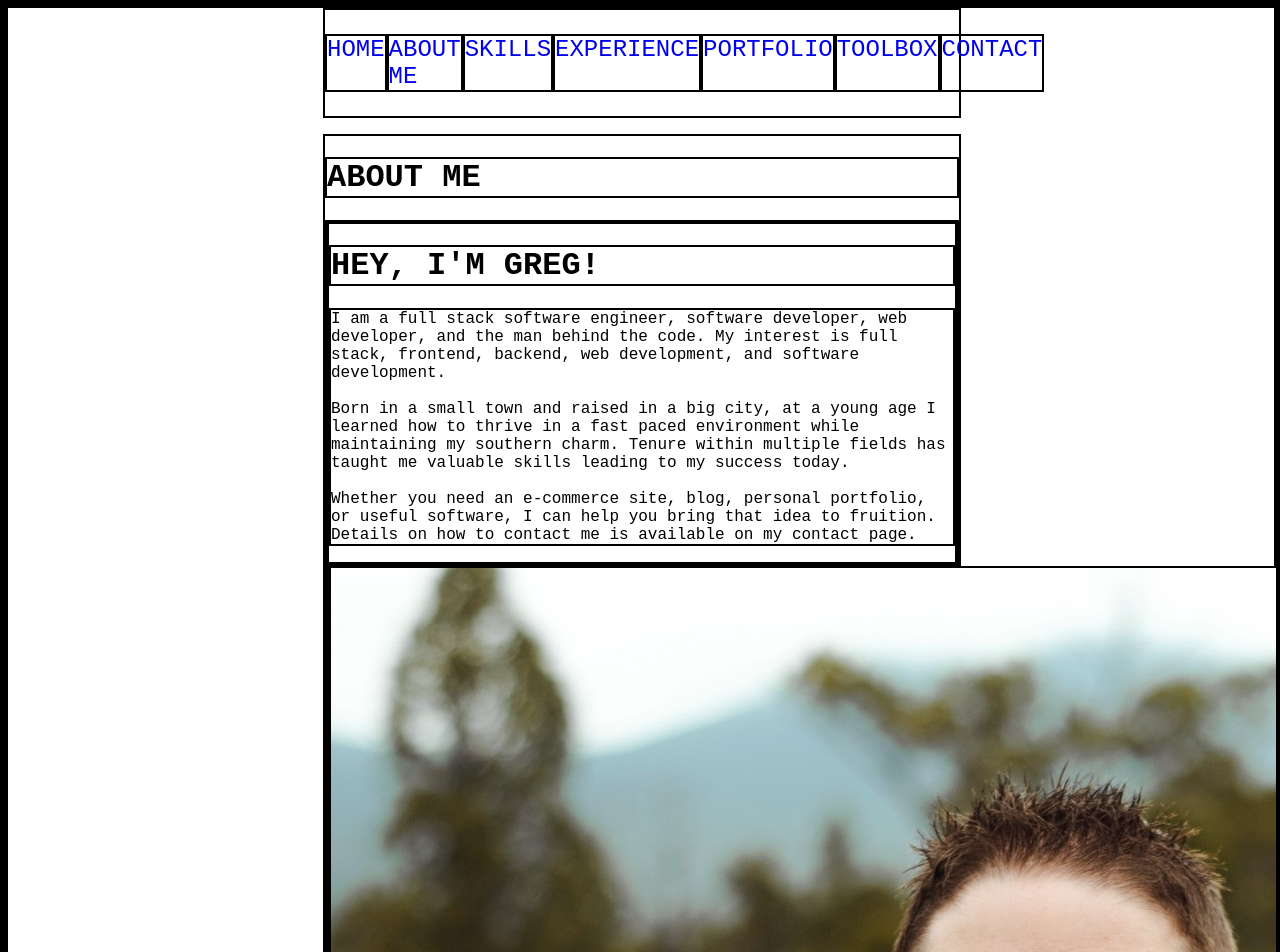
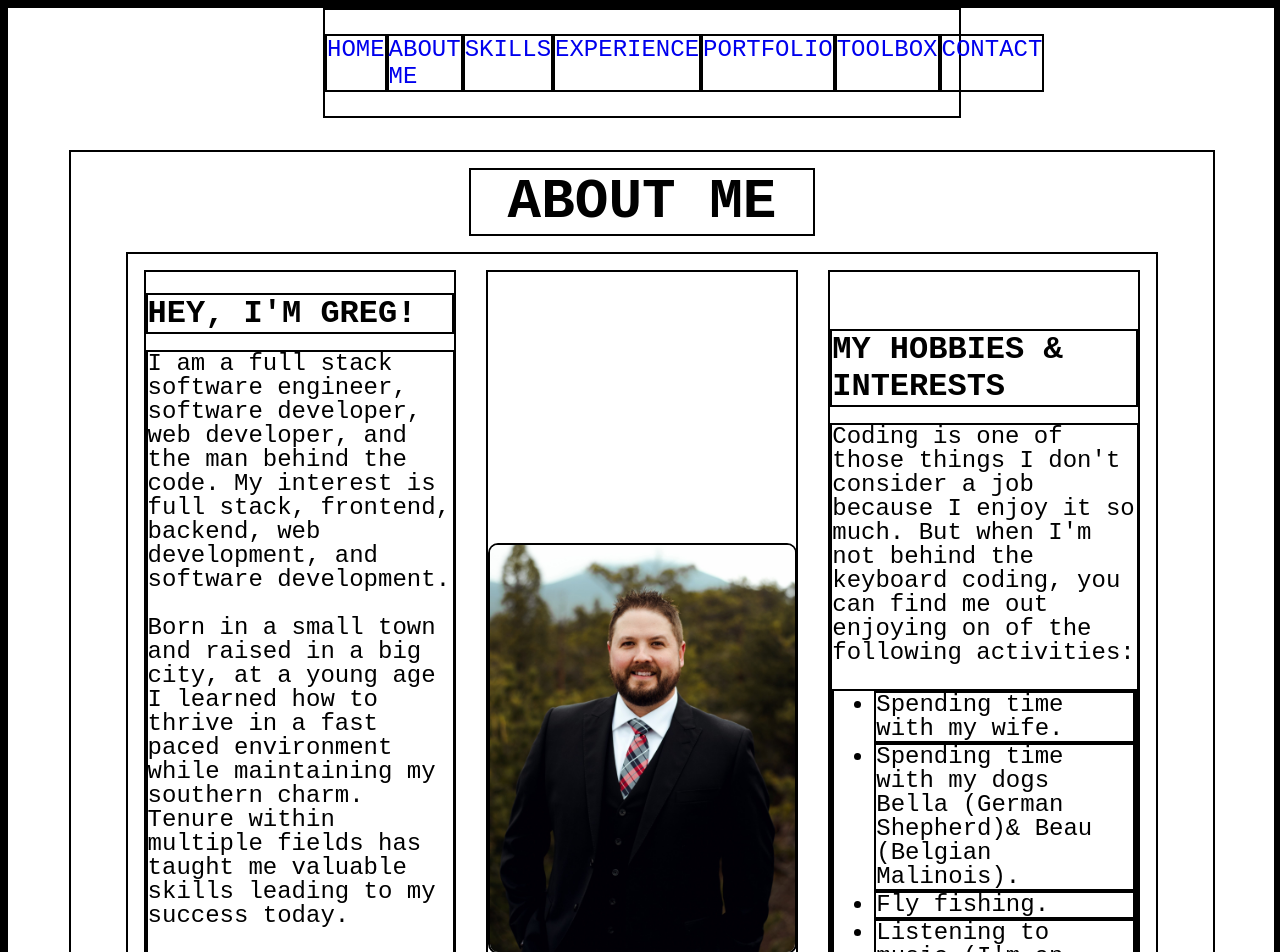
Before and after one commit to gregdusek/my-portfolio, a React (Create React App) app: page /About in a window 1280 px wide. Shown: the top 952 px of the page. Built offline with nearby package versions, Linux system fonts and the light colour scheme.

Commit message:
Added additional outline styling

```diff
--- a/src/Components/About/styles.css
+++ b/src/Components/About/styles.css
@@ -1,19 +1,83 @@
 .about-container {
     display: column;
+    margin: 2rem auto;
+    max-width: 90%;
+    max-height: auto;
+}
+
+.page-title {
+    display: flex;
+    justify-content: center;
+    width: 30%;
     margin: 1rem auto;
     padding: 1rem auto;
-    width: 50%;
-    height: auto;
+    font-size: 3.5rem;
+    font-weight: 700;
 }
 
-.about-title {
+.column-container {
     display: flex;
+    justify-content: center;
+    width: 90%;
+    height: auto;
     margin: 0 auto;
     padding: 0 auto;
 }
 
-.about-para {
+.column-1 {
     display: flex;
-    margin: 0 auto;
-    padding: 0 auto;
+    flex-direction: column;
+    justify-content: center;
+    width: 30%;
+    margin: 1rem auto;
 }
+
+.column-2 {
+    display: flex;
+    flex-direction: column;
+    justify-content: center;
+    width: 30%;
+    margin: 1rem auto;
+}
+
+.about-image {
+    max-width: 99%;
+    max-height: 100%;
+    object-fit: cover;
+    margin: auto;
+    border-radius: 10px;
+}
+
+.column-3 {
+    display: flex;
+    flex-direction: column;
+    justify-content: center;
+    width: 30%;
+    margin: 1rem auto;
+}
+
+.column-title {
+    display: flex;
+    justify-content: left;
+    margin-bottom: 5%;
+}
+
+.column-paragraph1 {
+    display: column;
+    justify-content: left;
+    width: 99%;
+    height: auto;
+    line-height: 1.50rem;
+    margin: 0 10% 10% 0;
+    font-size: 1.50rem;
+}
+
+.column-paragraph2 {
+    display: column;
+    justify-content: left;
+    width: 99%;
+    height: auto;
+    line-height: 1.50rem;
+    margin: 0% 10% 2% 0;
+    font-size: 1.50rem;
+}
```
